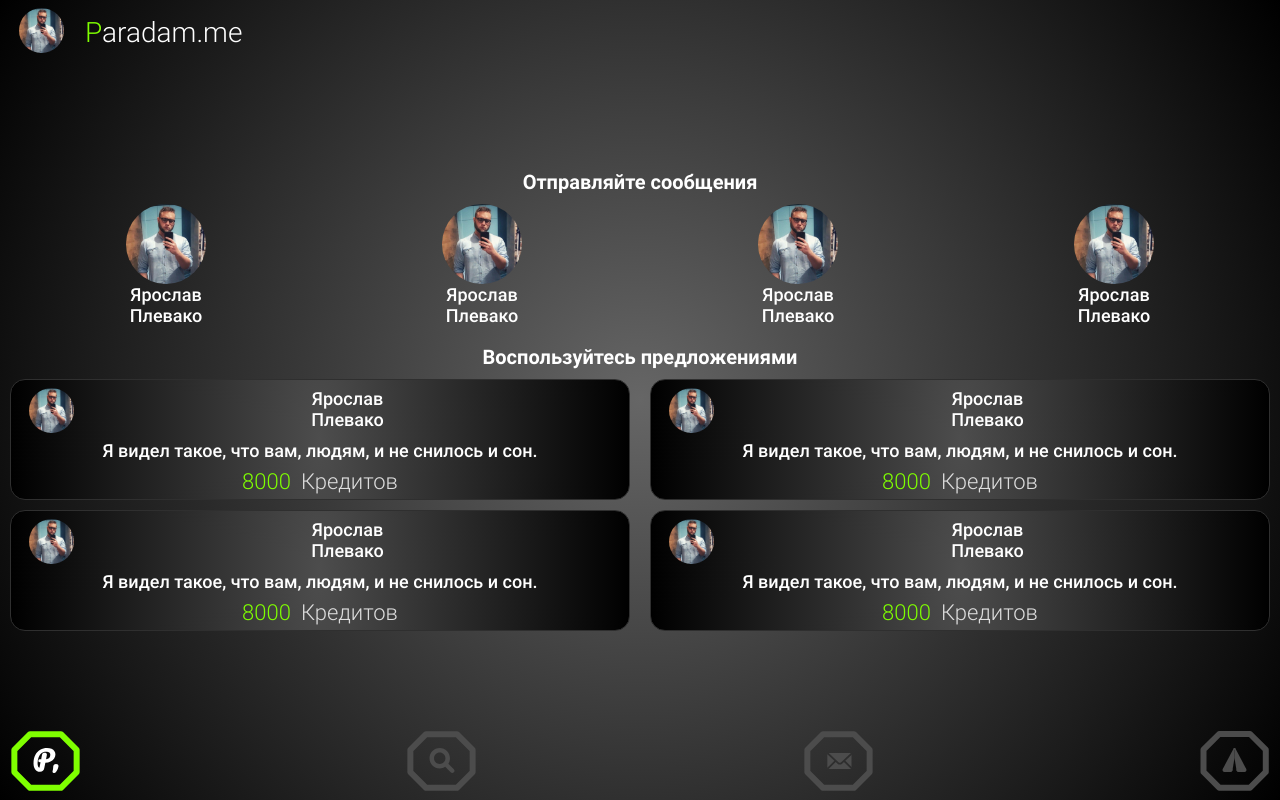
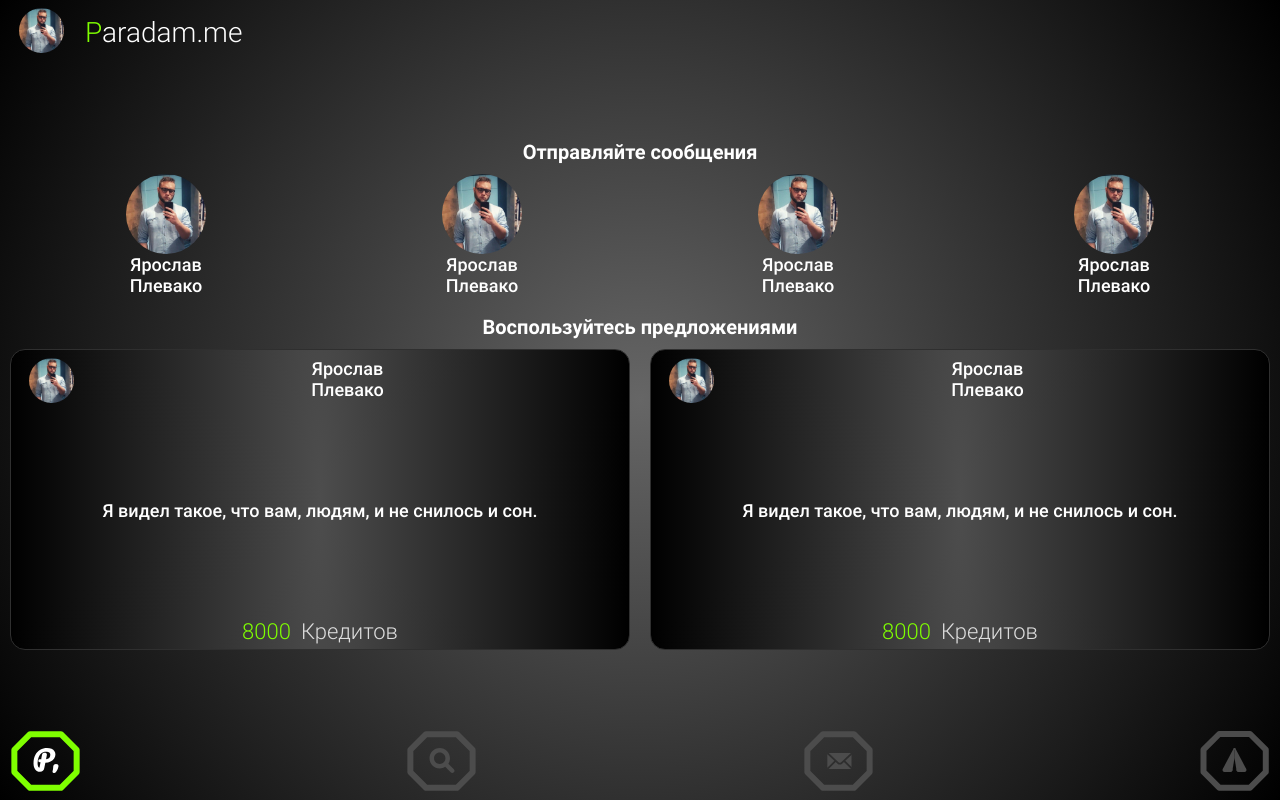
Before and after one commit to seriklav/paradam-mokup, a plain HTML site: page index.html in a window 1280 px wide. Drawn offline with nearby package versions, Linux system fonts and the light colour scheme.

Commit message:
fix height

```diff
--- a/css/main.css
+++ b/css/main.css
@@ -187,11 +187,13 @@ ul,li {
 	margin: 10px 0 19px 0;
 	padding: 0 8px;
 }
+
 .discover-people .discover-people-item .people-logo {
 	width: 80px;
 	height: 80px;
 	margin: 0 auto;
 }
+
 .discover-people .discover-people-item .people-logo img {
 	width: 80px;
 	height: 80px;
@@ -210,38 +212,46 @@ ul,li {
 .discover-service-wrapper {
 
 }
+
 .discover-service-wrapper .slick-slide {
 	padding: 0 10px;
 }
+
 .discover-service-wrapper .discover-service-item {
 	border-radius: 15px;
 	padding: 0 8px;
 	background: radial-gradient(50% 743.88% at 50% 50%, #4D4D4D 0%, #000000 100%);
 	border: 1px solid #2F2F2F;
 }
+
 .discover-service-wrapper .discover-service-item .discover-service-item-header {
 	display: flex;
 	flex-direction: row;
 	padding: 8px 10px 7px 10px;
 }
+
 .discover-service-wrapper .discover-service-item .discover-service-item-header .discover-service-item-header-logo {
 	margin-right: 10px;
 }
+
 .discover-service-wrapper .discover-service-item .discover-service-item-header .discover-service-item-header-logo img {
 	height: 45px;
 	width: 45px;
 	border-radius: 50%;
 }
+
 .discover-service-wrapper .discover-service-item .discover-service-item-header .discover-service-item-header-name {
 	font-weight: 500;
 	width: 100px;
 	margin: 0 auto;
 	text-align: center;
 }
+
 .discover-service-wrapper .discover-service-item .discover-service-item-description {
 	font-weight: 500;
 	font-size: 18px;
 	text-align: center;
+	padding: 15% 0;
 }
 
 .discover-service-wrapper .discover-service-item .discover-service-item-footer {
@@ -252,6 +262,7 @@ ul,li {
 	color: #ddd;
 	justify-content: center;
 }
+
 .discover-service-wrapper .discover-service-item .discover-service-item-footer .discover-service-item-price {
 	color: #7FFF00;
 	margin-right: 10px;
--- a/index.html
+++ b/index.html
@@ -206,84 +206,84 @@
 			</div>
 		</div>
 
-		<div class="discover-service-wrapper show-in-big-device">
-			<div class="discover-service-wrapper-item-block">
-				<div class="discover-service-item">
-				<div class="discover-service-item-header">
-					<div class="discover-service-item-header-logo">
-						<img src="./img/logo/1.jpg" />
-					</div>
-					<div class="discover-service-item-header-name">
-						Ярослав
-						Плевако
-					</div>
-				</div>
-				<div class="discover-service-item-description">
-					Я видел такое, что вам, людям, и не снилось и сон.
-				</div>
-				<div class="discover-service-item-footer">
-					<div class="discover-service-item-price">8000</div> Кредитов
-				</div>
-			</div>
-			</div>
-			<div class="discover-service-wrapper-item-block">
-				<div class="discover-service-item">
-				<div class="discover-service-item-header">
-					<div class="discover-service-item-header-logo">
-						<img src="./img/logo/1.jpg" />
-					</div>
-					<div class="discover-service-item-header-name">
-						Ярослав
-						Плевако
-					</div>
-				</div>
-				<div class="discover-service-item-description">
-					Я видел такое, что вам, людям, и не снилось и сон.
-				</div>
-				<div class="discover-service-item-footer">
-					<div class="discover-service-item-price">8000</div> Кредитов
-				</div>
-			</div>
-			</div>
-			<div class="discover-service-wrapper-item-block">
-				<div class="discover-service-item">
-				<div class="discover-service-item-header">
-					<div class="discover-service-item-header-logo">
-						<img src="./img/logo/1.jpg" />
-					</div>
-					<div class="discover-service-item-header-name">
-						Ярослав
-						Плевако
-					</div>
-				</div>
-				<div class="discover-service-item-description">
-					Я видел такое, что вам, людям, и не снилось и сон.
-				</div>
-				<div class="discover-service-item-footer">
-					<div class="discover-service-item-price">8000</div> Кредитов
-				</div>
-			</div>
-			</div>
-			<div class="discover-service-wrapper-item-block">
-				<div class="discover-service-item">
-				<div class="discover-service-item-header">
-					<div class="discover-service-item-header-logo">
-						<img src="./img/logo/1.jpg" />
-					</div>
-					<div class="discover-service-item-header-name">
-						Ярослав
-						Плевако
-					</div>
-				</div>
-				<div class="discover-service-item-description">
-					Я видел такое, что вам, людям, и не снилось и сон.
-				</div>
-				<div class="discover-service-item-footer">
-					<div class="discover-service-item-price">8000</div> Кредитов
-				</div>
-			</div>
-			</div>
-		</div>
+<!--		<div class="discover-service-wrapper show-in-big-device">-->
+<!--			<div class="discover-service-wrapper-item-block">-->
+<!--				<div class="discover-service-item">-->
+<!--				<div class="discover-service-item-header">-->
+<!--					<div class="discover-service-item-header-logo">-->
+<!--						<img src="./img/logo/1.jpg" />-->
+<!--					</div>-->
+<!--					<div class="discover-service-item-header-name">-->
+<!--						Ярослав-->
+<!--						Плевако-->
+<!--					</div>-->
+<!--				</div>-->
+<!--				<div class="discover-service-item-description">-->
+<!--					Я видел такое, что вам, людям, и не снилось и сон.-->
+<!--				</div>-->
+<!--				<div class="discover-service-item-footer">-->
+<!--					<div class="discover-service-item-price">8000</div> Кредитов-->
+<!--				</div>-->
+<!--			</div>-->
+<!--			</div>-->
+<!--			<div class="discover-service-wrapper-item-block">-->
+<!--				<div class="discover-service-item">-->
+<!--				<div class="discover-service-item-header">-->
+<!--					<div class="discover-service-item-header-logo">-->
+<!--						<img src="./img/logo/1.jpg" />-->
+<!--					</div>-->
+<!--					<div class="discover-service-item-header-name">-->
+<!--						Ярослав-->
+<!--						Плевако-->
+<!--					</div>-->
+<!--				</div>-->
+<!--				<div class="discover-service-item-description">-->
+<!--					Я видел такое, что вам, людям, и не снилось и сон.-->
+<!--				</div>-->
+<!--				<div class="discover-service-item-footer">-->
+<!--					<div class="discover-service-item-price">8000</div> Кредитов-->
+<!--				</div>-->
+<!--			</div>-->
+<!--			</div>-->
+<!--			<div class="discover-service-wrapper-item-block">-->
+<!--				<div class="discover-service-item">-->
+<!--				<div class="discover-service-item-header">-->
+<!--					<div class="discover-service-item-header-logo">-->
+<!--						<img src="./img/logo/1.jpg" />-->
+<!--					</div>-->
+<!--					<div class="discover-service-item-header-name">-->
+<!--						Ярослав-->
+<!--						Плевако-->
+<!--					</div>-->
+<!--				</div>-->
+<!--				<div class="discover-service-item-description">-->
+<!--					Я видел такое, что вам, людям, и не снилось и сон.-->
+<!--				</div>-->
+<!--				<div class="discover-service-item-footer">-->
+<!--					<div class="discover-service-item-price">8000</div> Кредитов-->
+<!--				</div>-->
+<!--			</div>-->
+<!--			</div>-->
+<!--			<div class="discover-service-wrapper-item-block">-->
+<!--				<div class="discover-service-item">-->
+<!--				<div class="discover-service-item-header">-->
+<!--					<div class="discover-service-item-header-logo">-->
+<!--						<img src="./img/logo/1.jpg" />-->
+<!--					</div>-->
+<!--					<div class="discover-service-item-header-name">-->
+<!--						Ярослав-->
+<!--						Плевако-->
+<!--					</div>-->
+<!--				</div>-->
+<!--				<div class="discover-service-item-description">-->
+<!--					Я видел такое, что вам, людям, и не снилось и сон.-->
+<!--				</div>-->
+<!--				<div class="discover-service-item-footer">-->
+<!--					<div class="discover-service-item-price">8000</div> Кредитов-->
+<!--				</div>-->
+<!--			</div>-->
+<!--			</div>-->
+<!--		</div>-->
 
 		<footer class="footer">
 			<ul class="navigation">
```
